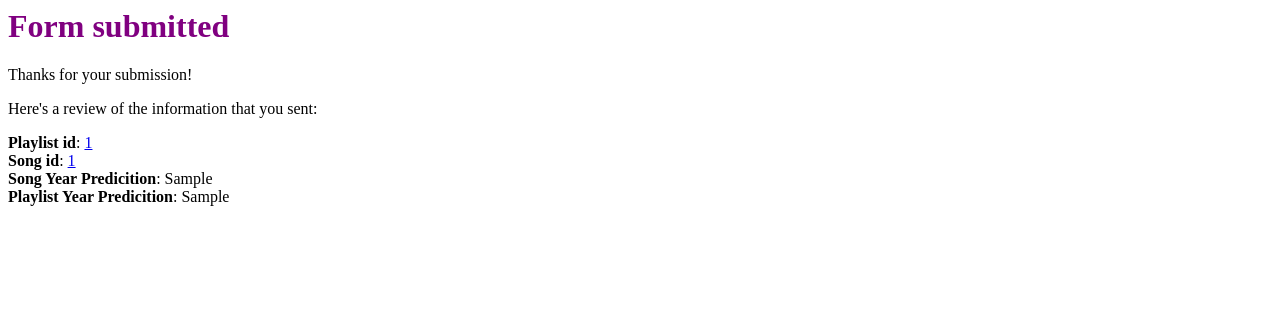
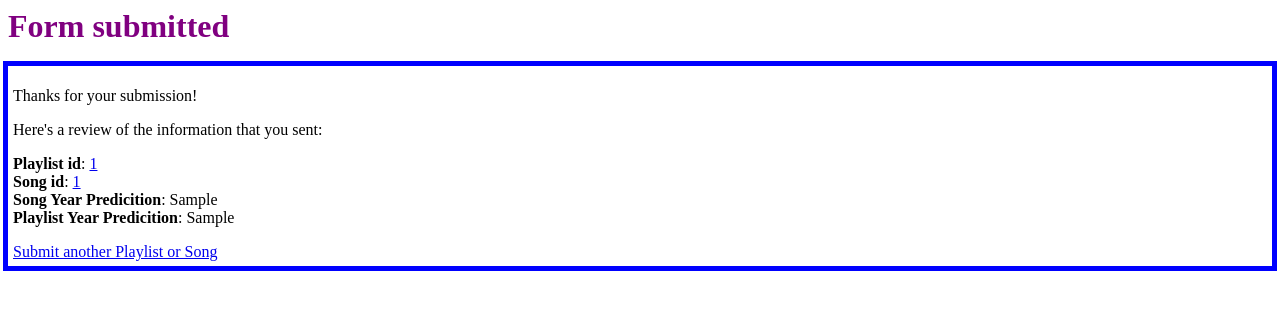
Before and after one commit to edgeslab/cs418-project-the-outliers, a Flask app: template spotify-analysis/templates/submitted_playlist_form.html in a window 1280 px wide. Shown: the top 310 px of the page. Run offline with Flask 2, Linux system fonts and the light colour scheme; the template is opened without the code that fills it: most values are stand-ins (such as "Sample title", 1, 10 or a date in 2020).

Commit message:
fix demo

```diff
--- a/spotify-analysis/main.py
+++ b/spotify-analysis/main.py
@@ -41,7 +41,7 @@ def submit_playlist_song_id():
 
     logging.warning("the predicted year was " + str(song_year))
     return render_template(
-        'submitted_form.html',
+        'submitted_playlist_form.html',
         playlist_id=playlist_id,
         song_id=song_id, song_prediction=str(song_year), playlist_prediction=str(playlist_year))
 
--- a/spotify-analysis/templates/form.html
+++ b/spotify-analysis/templates/form.html
@@ -26,7 +26,7 @@
 
         {% for feature in features %}
         <label for="{{feature.name}}">{{feature.name}}: </label>
-        <input id="{{feature.name}}" type="range" name="{{feature.name}}" min="{{feature.min}}" max="{{feature.max}}" step="{{feature.step}}">
+        <input id="{{feature.name}}" type="range" name="{{feature.name.lower()}}" min="{{feature.min}}" max="{{feature.max}}" step="{{feature.step}}">
         <label id="{{feature.name}}Label"></label> <br>
         {% endfor %}
         <br/>
--- a/spotify-analysis/templates/submitted_diy_form.html
+++ b/spotify-analysis/templates/submitted_diy_form.html
@@ -17,6 +17,7 @@
                 <strong>Song Year Predicition</strong>: {{year_prediciton}} <br>
                 <strong>Song Genre Prediction</strong>: {{genre_prediction}} <br/>
             </p>
+            <a href="{{ url_for('form') }}">Submit another Playlist or Song</a><br>
         </div>
     </body>
 </html>
--- a/spotify-analysis/templates/submitted_playlist_form.html
+++ b/spotify-analysis/templates/submitted_playlist_form.html
@@ -9,7 +9,7 @@
        <h1>Form submitted</h1>
      </div>
 
-     <div id="main">
+     <div class="main">
        <p>Thanks for your submission!</p>
        <p>Here's a review of the information that you sent:</p>
        <p>
@@ -18,6 +18,7 @@
           <strong>Song Year Predicition</strong>: {{song_prediction}} <br>
           <strong>Playlist Year Predicition</strong>: {{playlist_prediction}} <br>
        </p>
+       <a href="{{ url_for('form') }}">Submit another Playlist or Song</a><br>
      </div>
    </div>
  </body>
```
